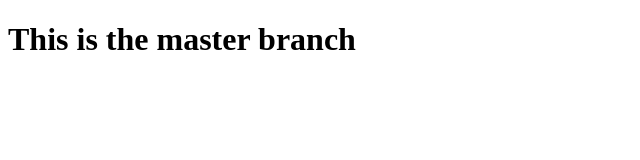
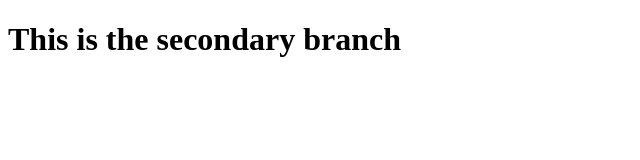
Before and after one commit to manuelJung/netlify-test, a plain HTML site: page public/index.html in a window 1280 px wide. Shown: the whole page, without its empty margins (0-640 px from the left). Drawn offline with Linux system fonts and the light colour scheme.

Commit message:
init branch-a

```diff
--- a/public/index.html
+++ b/public/index.html
@@ -6,6 +6,6 @@
 <meta name="keywords" content="html tutorial template">
 </head>
 <body>
-<h1>This is the master branch</h1>
+<h1>This is the secondary branch</h1>
 </body>
 </html>
```
